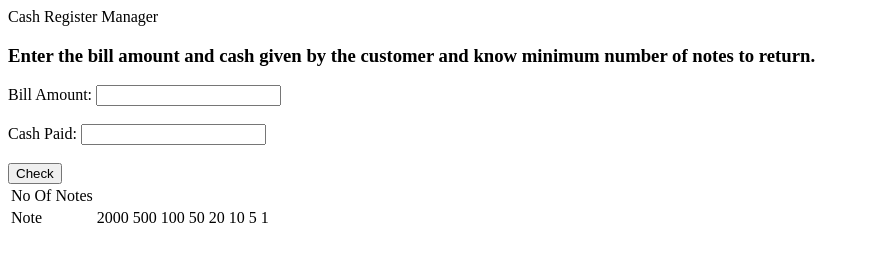
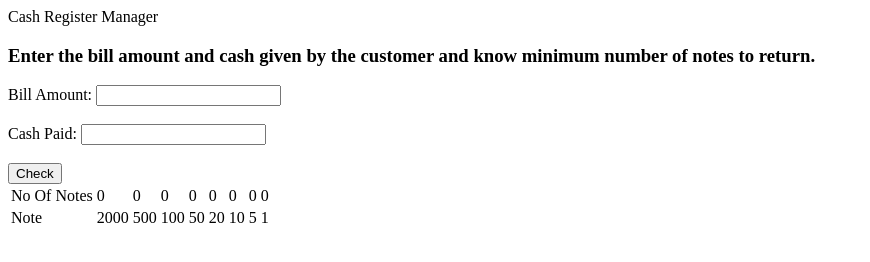
Before and after one commit to praneetwalvekar33/cash-register-manager, a plain HTML site: page index.html in a window 1280 px wide. Both pictures are taken after a click on the button "Check". Shown: the whole page, without its empty margins (0-870 px from the left). Drawn offline with Linux system fonts and the light colour scheme.

Commit message:
displays the number of nodes to be returned

```diff
--- a/app.js
+++ b/app.js
@@ -8,9 +8,11 @@ const btnConvertToChange=document.querySelector(".btn-check");
 btnConvertToChange.addEventListener("click",()=>{
     const billAmount=inputBillAmount.value;
     const cashPaid=inputCashPaid.value;
-    const notesArray=numberOfNotes(1000,2000);
+    const notesArray=numberOfNotes(billAmount, cashPaid);
     for(let i=0; i<8; i++){
-        console.log(""+i+": "+notesArray[i]);
+        const textNode = document.createTextNode(""+notesArray[i])
+        document.querySelector(".notes-"+(i+1)).appendChild(textNode);
+
     }
 });
 
--- a/index.html
+++ b/index.html
@@ -28,14 +28,14 @@
         <table id="table">
             <tr id="row1">
                 <td>No Of Notes</td>
-                <td></td>
-                <td></td>
-                <td></td>
-                <td></td>
-                <td></td>
-                <td></td>
-                <td></td>
-                <td></td>
+                <td class="notes-1"></td>
+                <td class="notes-2"></td>
+                <td class="notes-3"></td>
+                <td class="notes-4"></td>
+                <td class="notes-5"></td>
+                <td class="notes-6"></td>
+                <td class="notes-7"></td>
+                <td class="notes-8"></td>
             </tr>
             <tr id="row2">
                 <td>Note</td>
```
